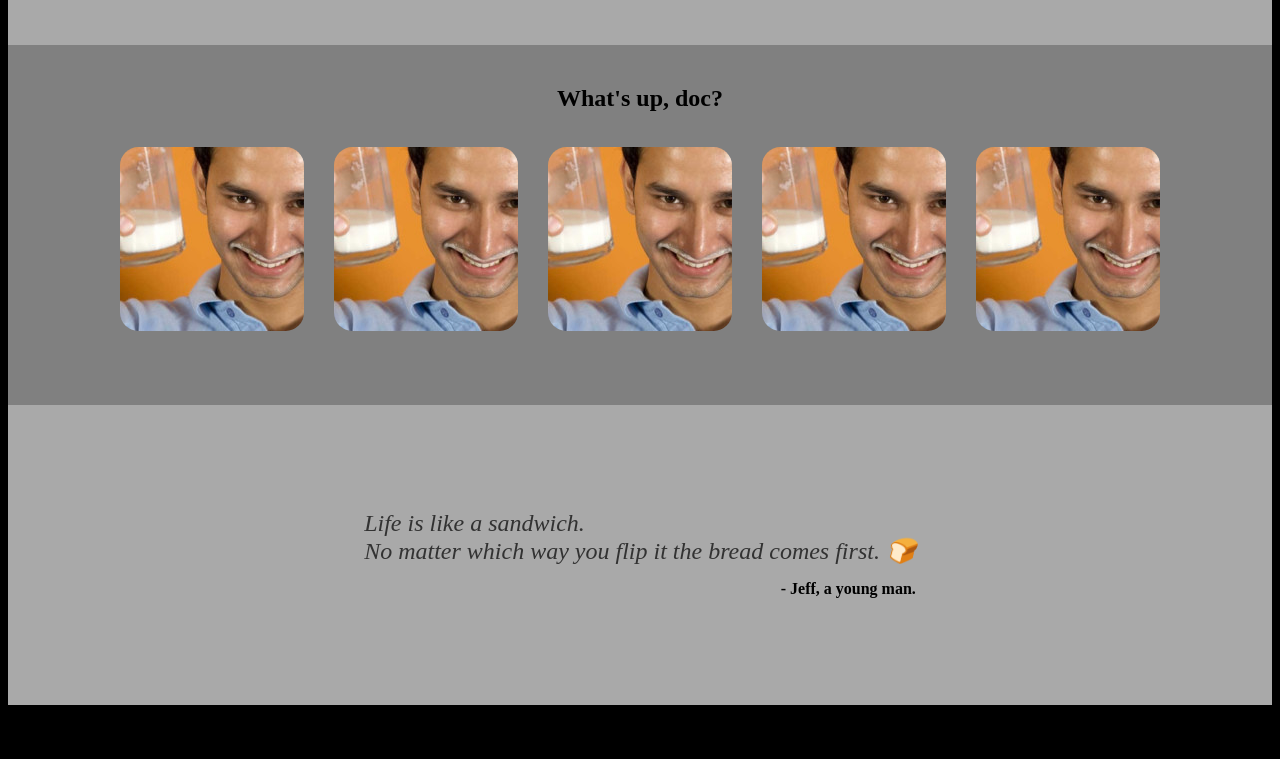
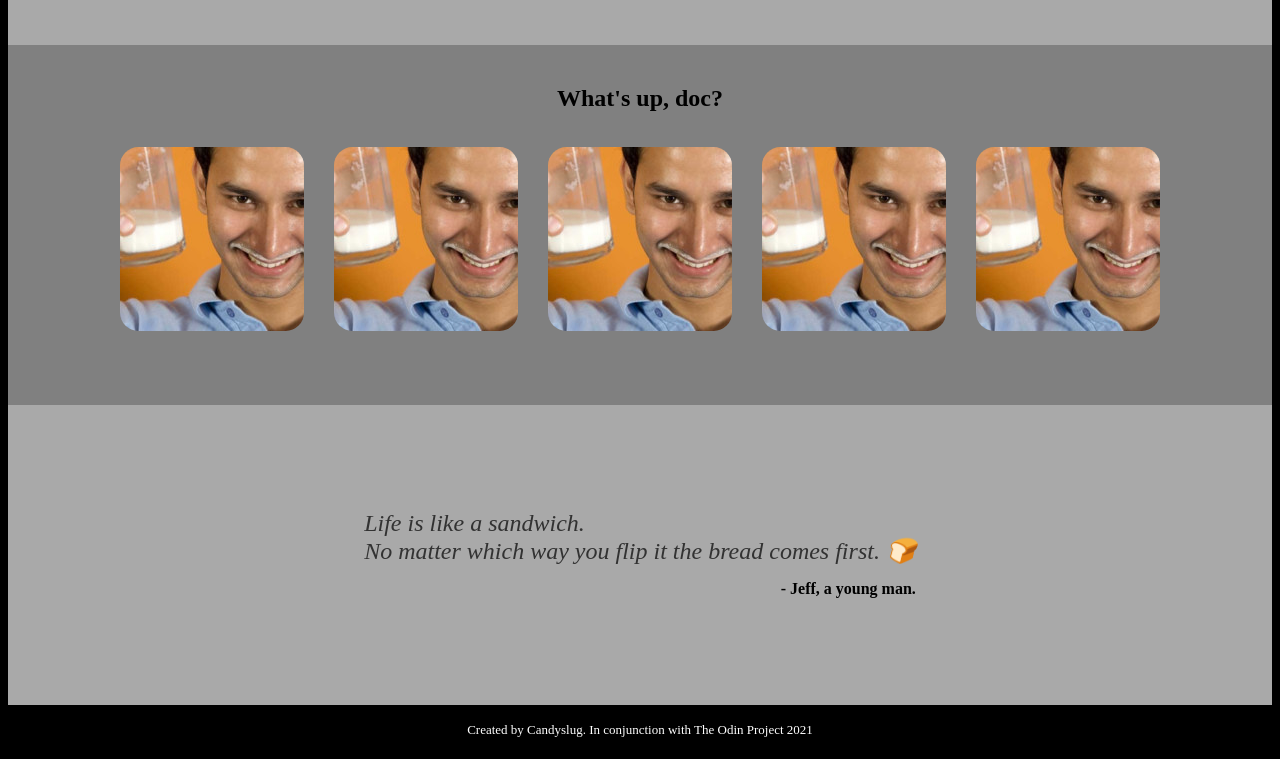
Before and after one commit to davlondev/flexbox-landing-page, a plain HTML site: page index.html in a window 1280 px wide. Shown: the part 381-1140 px from the top of the page. Before the commit the page ends 1094 px from the top, so only its background shows below. Drawn offline with Linux system fonts and the light colour scheme.

Commit message:
added footer

```diff
--- a/index.html
+++ b/index.html
@@ -97,7 +97,14 @@
         </div>
     </div>
 
-
+    <div id="footer-section">
+        <div class="container" id="footer-section-inner">
+            <div class="item" >
+                <p id="footer-text">
+                    Created by Candyslug. In conjunction with The Odin Project 2021
+                </p>
+            </div>
+        </div>
+    </div>
 </body>
-
 </html>
--- a/style.css
+++ b/style.css
@@ -121,3 +121,15 @@ body {
     text-align: right;
     font-weight: 600;
 }
+
+#footer-section-inner {
+    /*outline: 2px solid blue;*/
+    justify-content: center;
+    align-items: center;
+}
+
+#footer-text {
+    padding-top: 4px;
+    color: white;
+    font-size: small;
+}
```
